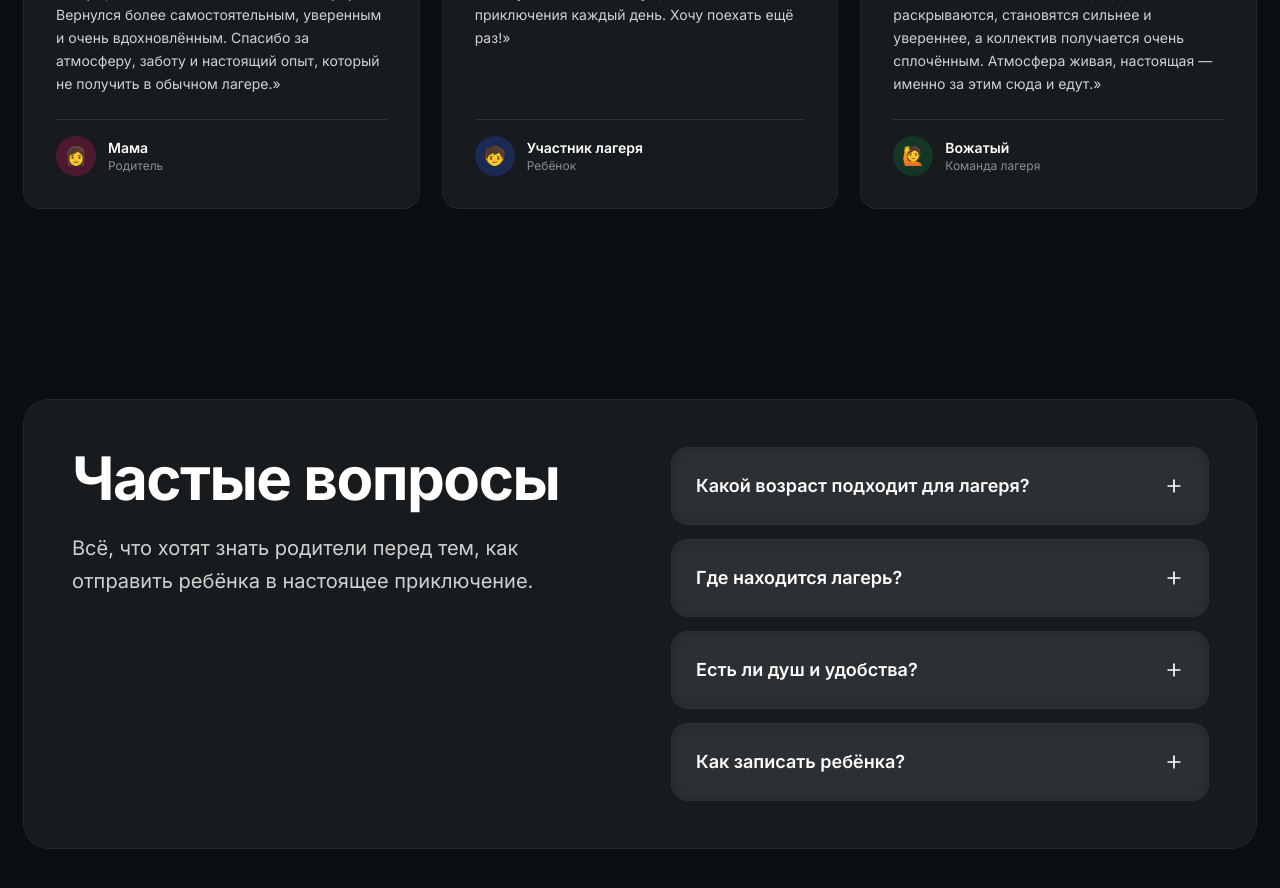
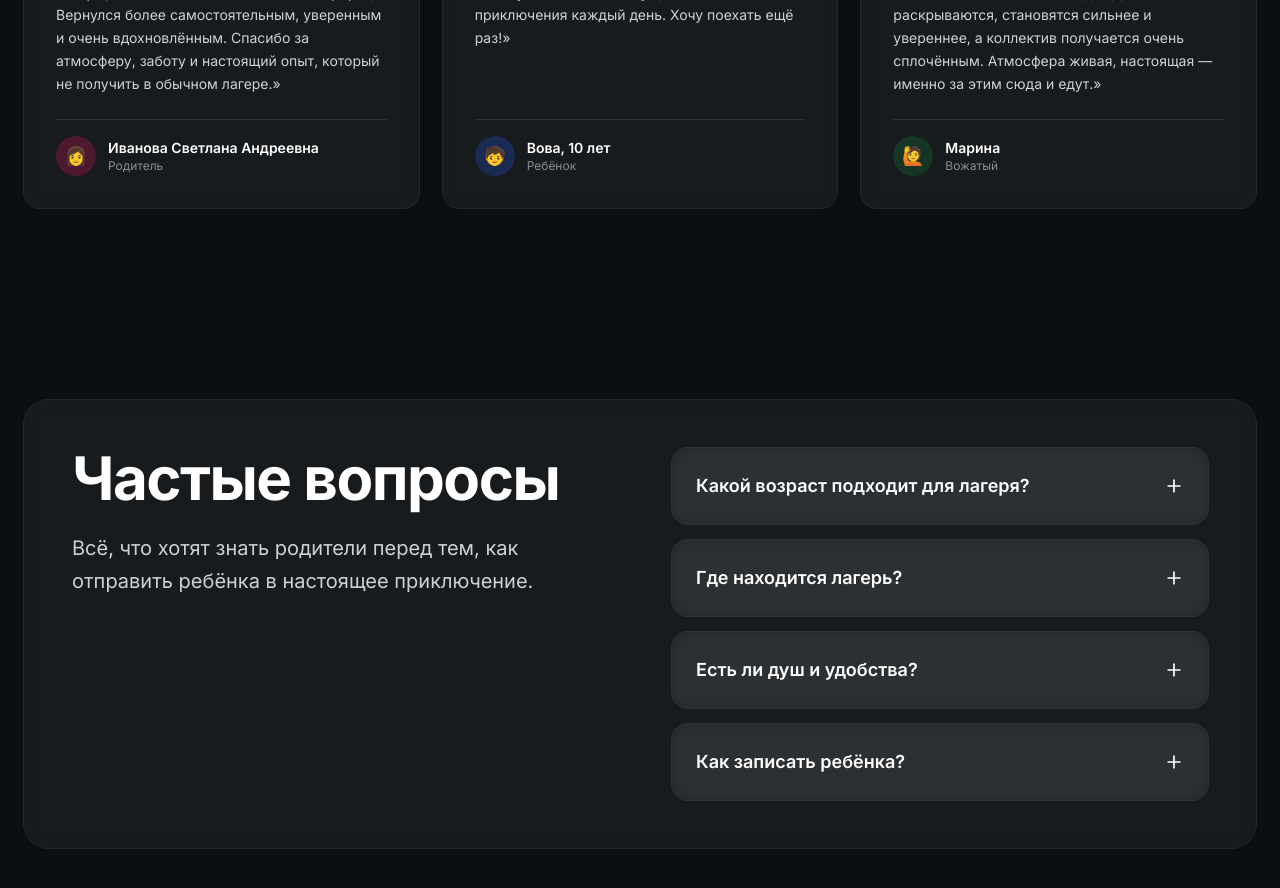
Before and after one commit to pr-poehali-dev/quantum-bridge-development-1, a React (Vite) app: page / in a window 1280 px wide. Shown: the part 4160-5048 px from the top of the page. Built offline with nearby package versions, Linux system fonts and the light colour scheme.

Commit message:
fix: Замена данных Вовы в профиле

```diff
--- a/src/components/BottomSections.tsx
+++ b/src/components/BottomSections.tsx
@@ -161,7 +161,7 @@ const BottomSections = () => {
                   👩
                 </div>
                 <div>
-                  <p className="font-semibold text-sm">Мама</p>
+                  <p className="font-semibold text-sm">Иванова Светлана Андреевна</p>
                   <p className="text-white/50 text-xs">Родитель</p>
                 </div>
               </div>
@@ -176,7 +176,7 @@ const BottomSections = () => {
                   🧒
                 </div>
                 <div>
-                  <p className="font-semibold text-sm">Участник лагеря</p>
+                  <p className="font-semibold text-sm">Вова, 10 лет</p>
                   <p className="text-white/50 text-xs">Ребёнок</p>
                 </div>
               </div>
@@ -191,8 +191,8 @@ const BottomSections = () => {
                   🙋
                 </div>
                 <div>
-                  <p className="font-semibold text-sm">Вожатый</p>
-                  <p className="text-white/50 text-xs">Команда лагеря</p>
+                  <p className="font-semibold text-sm">Марина</p>
+                  <p className="text-white/50 text-xs">Вожатый</p>
                 </div>
               </div>
             </div>
```
